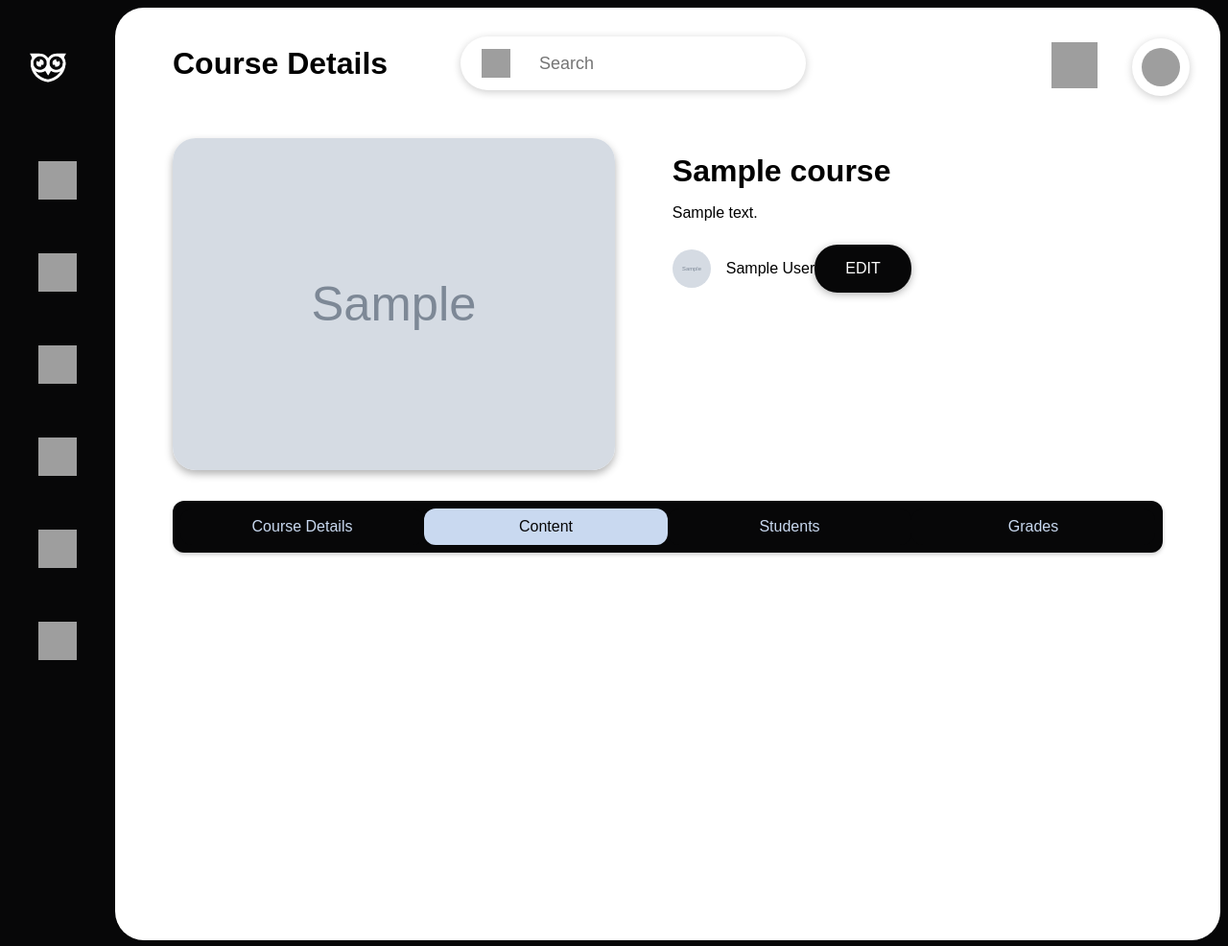
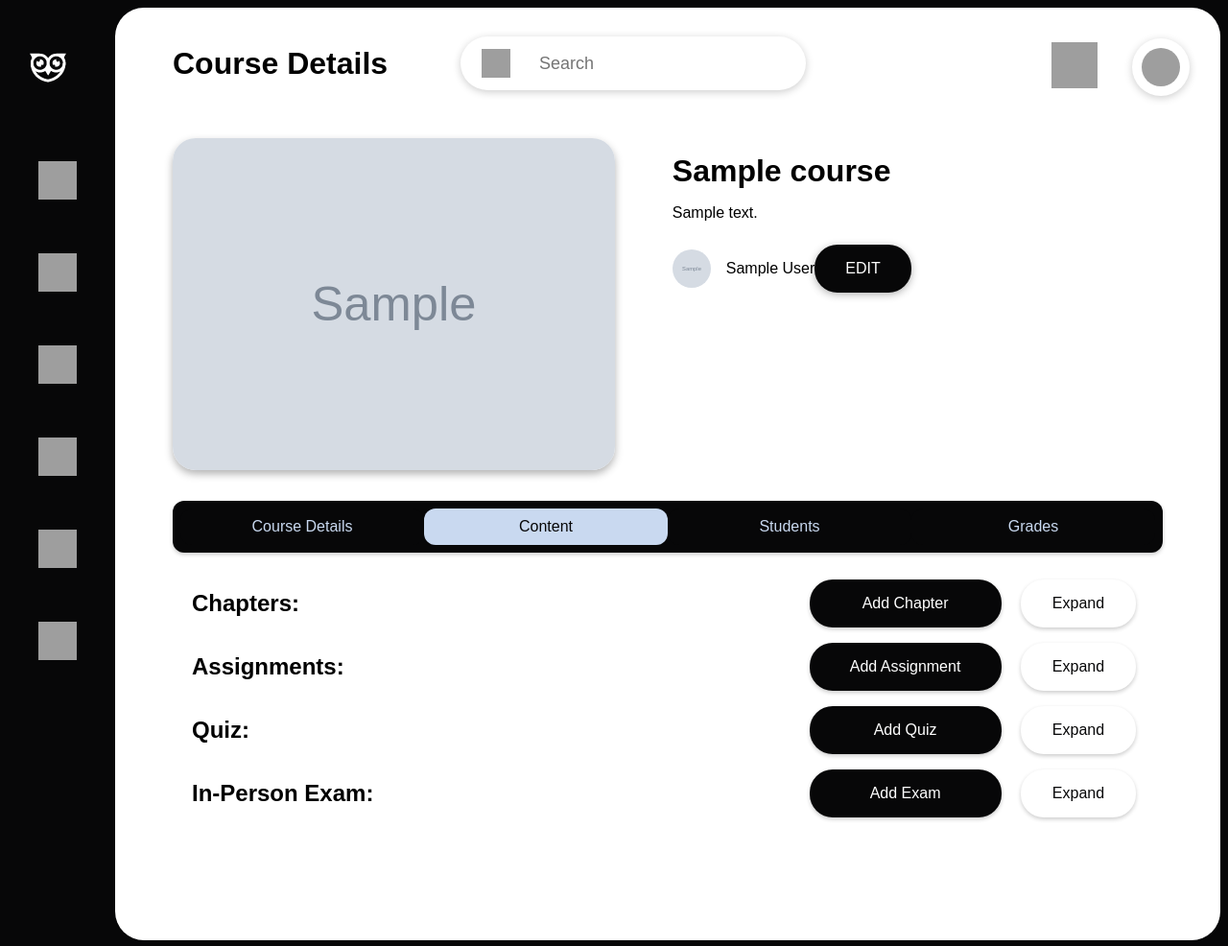
Before and after one commit to jashanpreet-singh-99/Athena, a Django app: page /course/author/1 in a window 1280 px wide, after a click on "Content". Shown: the whole page at 96% size. Run offline with Django 4.2, Linux system fonts and the light colour scheme; tables that the repository leaves empty hold one stand-in row (values such as "Sample post"); grey boxes marked "Sample" are stand-in pictures; grey boxes are pictures that could not be loaded.

Commit message:
FEAT: Add content generation section

```diff
--- a/Athena/static/Athena/css/course_author_page.css
+++ b/Athena/static/Athena/css/course_author_page.css
@@ -160,3 +160,64 @@
 .cat:hover {
     background-color: #F88379;
 }
+
+.content-button-container {
+    display: flex;
+    flex-direction: row;
+    padding: 16px;
+}
+
+.content-buttons {
+    padding: 16px 32px;
+    border-radius: 24px;
+    margin: 8px;
+    border: none;
+    font-size: medium;
+    color: #ffffff;
+    background-color: #070708;
+    box-shadow: 0 2px 4px rgba(0, 0, 0, 0.2);
+}
+
+.content-buttons:hover {
+    background-color: #aac3e7;
+    color: #070708;
+    box-shadow: 0 1px 2px rgba(0, 0, 0, 0.1);
+}
+
+.content-buttons:active {
+    color: #ffffff;
+    background-color: #070708;
+}
+
+.content-buttons.light {
+    color: #070708;
+    background-color: #ffffff;
+}
+
+.content-buttons.light:hover {
+    color: #070708;
+    background-color: #eeeeee;
+}
+
+.content-buttons-200 {
+    width: 200px;
+}
+
+.content-buttons-120 {
+    width: 120px;
+}
+
+.content-p-container {
+  border: none;
+}
+
+.content-header {
+  display: flex;
+  justify-content: space-between;
+  align-items: center;
+}
+
+.content-container {
+  display: none;
+  margin-top: 10px;
+}
--- a/Athena/static/Athena/js/course_author_page.js
+++ b/Athena/static/Athena/js/course_author_page.js
@@ -50,3 +50,21 @@ function createButtons() {
 
 // Call the function to create the buttons
 createButtons();
+
+const expandButtons = document.querySelectorAll('.content-p-container .expand-button');
+const contentContainers = document.querySelectorAll('.content-p-container .content-container');
+
+expandButtons.forEach((expandButton, index) => {
+    contentContainers[index].style.display = 'none';
+    expandButton.textContent = 'Expand';
+    expandButton.addEventListener('click', function() {
+      const contentContainer = contentContainers[index];
+      if (contentContainer.style.display === 'none') {
+        contentContainer.style.display = 'block';
+        expandButton.textContent = 'Close';
+      } else {
+        contentContainer.style.display = 'none';
+        expandButton.textContent = 'Expand';
+      }
+    });
+});
--- a/Athena/templates/Athena/course_author_page.html
+++ b/Athena/templates/Athena/course_author_page.html
@@ -75,7 +75,68 @@
             {% endif %}
         </div>
         <div id="tab2" class="tab-content">
-
+            <div class="content-p-container">
+                <div class="content-header">
+                    <h2>Chapters:</h2>
+                    <div>
+                        <button class="content-buttons content-buttons-200">
+                            Add Chapter
+                        </button>
+                        <button class="expand-button content-buttons light content-buttons-120">
+                            Expand
+                        </button>
+                    </div>
+                </div>
+                <div id="content-container" class="content-container">
+                    <p>This is the expanded content chapter.</p>
+                </div>
+            </div>
+            <div class="content-p-container">
+                <div class="content-header">
+                    <h2>Assignments:</h2>
+                    <div>
+                        <button class="content-buttons content-buttons-200">
+                            Add Assignment
+                        </button>
+                        <button class="expand-button content-buttons light content-buttons-120">
+                            Expand
+                        </button>
+                    </div>
+                </div>
+                <div id="content-container" class="content-container">
+                    <p>This is the expanded content Assignments.</p>
+                </div>
+            </div>
+            <div class="content-p-container">
+                <div class="content-header">
+                    <h2>Quiz:</h2>
+                    <div>
+                        <button class="content-buttons content-buttons-200">
+                            Add Quiz
+                        </button>
+                        <button class="expand-button content-buttons light content-buttons-120">Expand</button>
+                    </div>
+                </div>
+                <div id="content-container" class="content-container">
+                    <p>This is the expanded content Assignments.</p>
+                </div>
+            </div>
+            <div class="content-p-container">
+                <div class="content-header">
+                    <h2>In-Person Exam:</h2>
+                    <div>
+                        <button class="content-buttons content-buttons-200">
+                            Add Exam
+                        </button>
+                        <button class="expand-button content-buttons light content-buttons-120">
+                            Expand
+                        </button>
+                    </div>
+                </div>
+                <div id="content-container" class="content-container">
+                    <p>This is the expanded content Assignments.</p>
+                </div>
+            </div>
         </div>
         <div id="tab3" class="tab-content">
             {% for students in e_info %}
```
